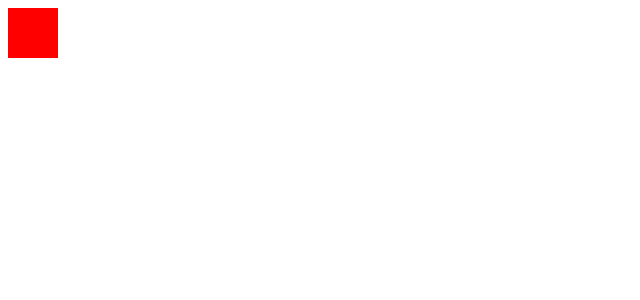
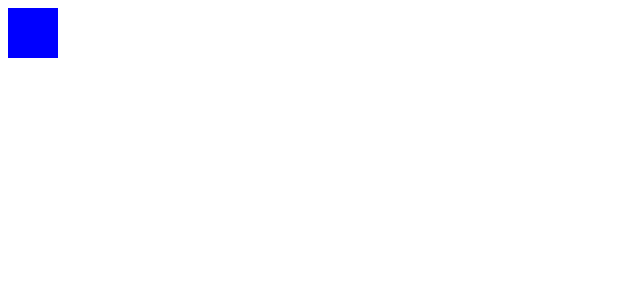
Before and after one commit to Nagellan/masonry, a React (Vite) app: page /photo/1 in a window 1280 px wide. Shown: the top 300 px of the page, without its empty margins (0-640 px from the left). Built offline with nearby package versions, Linux system fonts and the light colour scheme.

Commit message:
Add react router and base pages

```diff
--- a/package.json
+++ b/package.json
@@ -14,6 +14,7 @@
 	"dependencies": {
 		"react": "^19.1.1",
 		"react-dom": "^19.1.1",
+		"react-router": "^7.9.4",
 		"styled-components": "^6.1.19"
 	},
 	"devDependencies": {
--- a/src/main.tsx
+++ b/src/main.tsx
@@ -1,4 +1,29 @@
 import { createRoot } from 'react-dom/client';
-import App from './App.tsx';
+import { createBrowserRouter, RouterProvider } from 'react-router';
 
-createRoot(document.getElementById('root')!).render(<App />);
+import { Grid } from './pages/Grid';
+import { Photo } from './pages/Photo';
+import { NotFound } from './pages/NotFound';
+
+const root = document.getElementById('root');
+
+if (!root) {
+	throw new Error('There is no root element!');
+}
+
+const router = createBrowserRouter([
+	{
+		index: true,
+		Component: Grid,
+	},
+	{
+		path: '/photo/:photoId',
+		Component: Photo,
+	},
+	{
+		path: '*',
+		Component: NotFound,
+	},
+]);
+
+createRoot(root).render(<RouterProvider router={router} />);
--- /dev/null
+++ b/src/pages/Grid/index.tsx
@@ -0,0 +1,11 @@
+import styled from 'styled-components';
+
+const Square = styled.div`
+	height: 50px;
+	width: 50px;
+	background-color: red;
+`;
+
+export const Grid = () => {
+	return <Square />;
+};
--- /dev/null
+++ b/src/pages/NotFound/index.tsx
@@ -0,0 +1,17 @@
+import styled from 'styled-components';
+import { Link } from 'react-router';
+
+const Column = styled.div`
+	display: flex;
+	flex-direction: column;
+	gap: 4px;
+`;
+
+export const NotFound = () => {
+	return (
+		<Column>
+			<h1>Page not found!</h1>
+			<Link to="/">Go home</Link>
+		</Column>
+	);
+};
--- a/src/App.tsx
+++ b/src/pages/Photo/index.tsx
@@ -3,11 +3,9 @@ import styled from 'styled-components';
 const Square = styled.div`
 	height: 50px;
 	width: 50px;
-	background-color: red;
+	background-color: blue;
 `;
 
-function App() {
+export const Photo = () => {
 	return <Square />;
-}
-
-export default App;
+};
```
Also changed, not shown: 1 other file (tests, documents, lock files or other folders).
